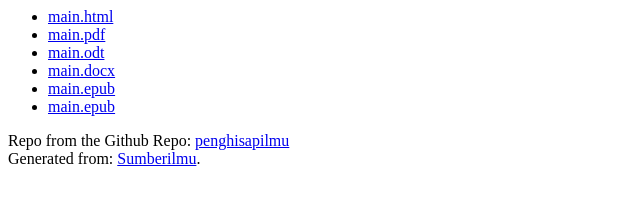
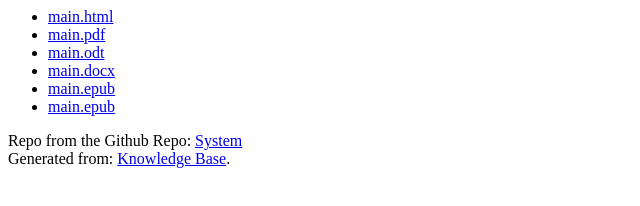
Before and after one commit to rnurdinb/System, a plain HTML site: page index.html in a window 1280 px wide. Shown: the full height of the page, 0-640 px from the left. Drawn offline with Linux system fonts and the light colour scheme.

Commit message:
Update index.html

```diff
--- a/index.html
+++ b/index.html
@@ -12,7 +12,7 @@
     <li><a href="main.epub">main.epub</a>
     <li><a href="main.asciidoc">main.epub</a>
 </ul>
-Repo from the Github Repo: <a href="https://github.com/Darma-Wirawan/penghisapilmu">penghisapilmu</a><br>
-Generated from: <a href="https://github.com/Darma-Wirawan/sumberilmu">Sumberilmu</a>.
+Repo from the Github Repo: <a href="https://github.com/rnurdinb/System">System</a><br>
+Generated from: <a href="https://github.com/rnurdinb/knowledge-base">Knowledge Base</a>.
 </body>
 </html>
```
